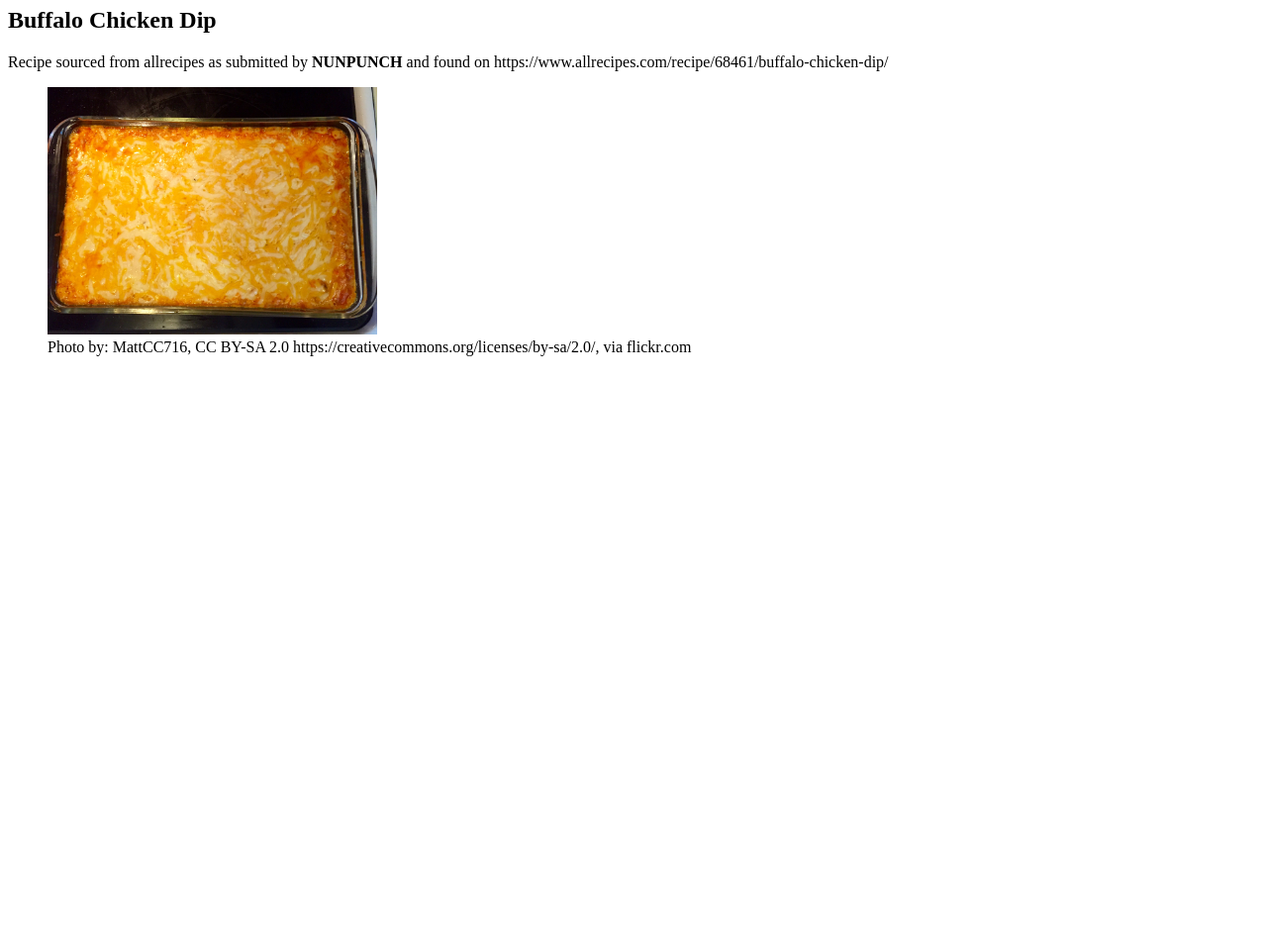
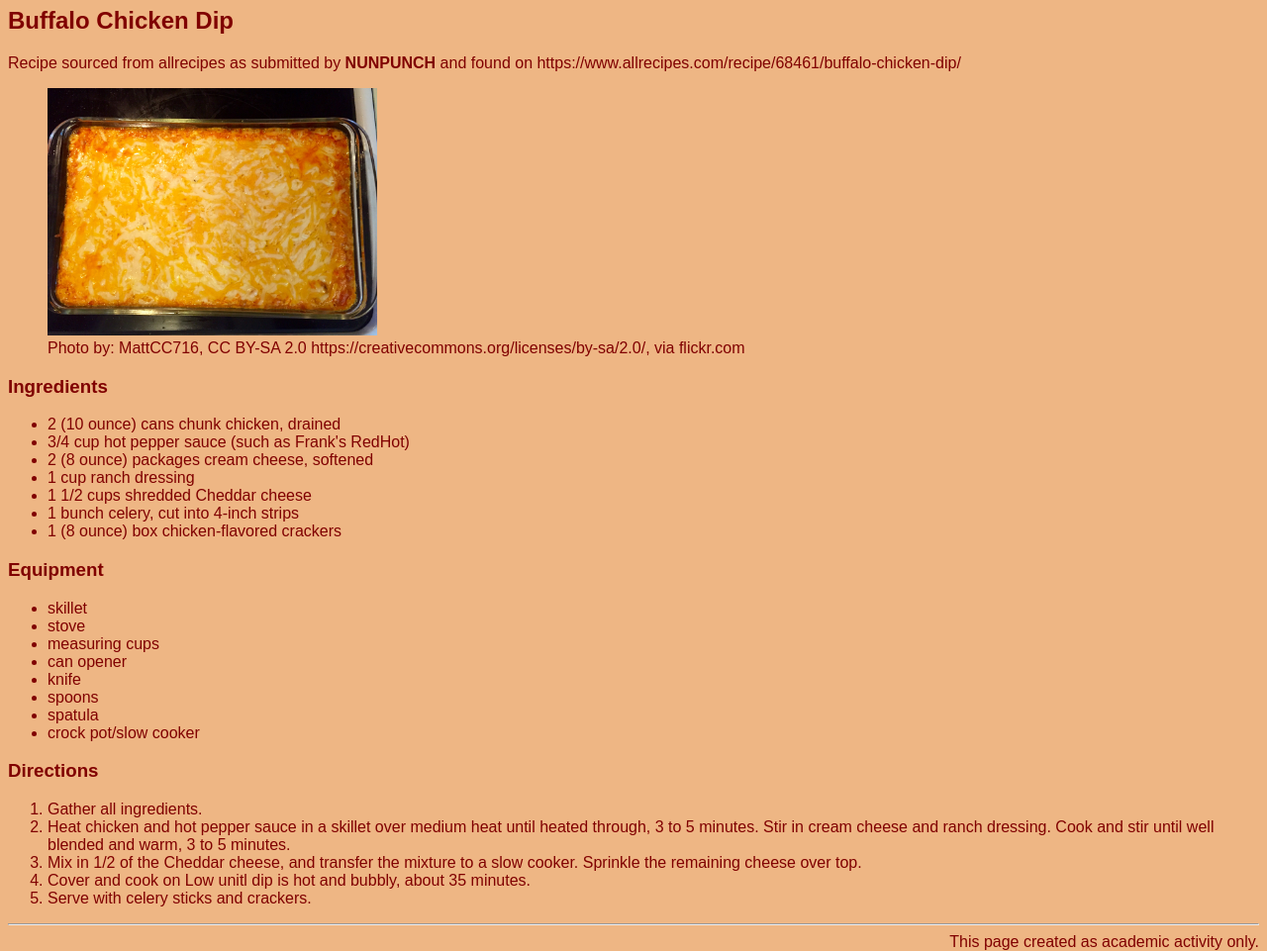
Before and after one commit to kyttekatte/CodingAssignment3, a plain HTML site: page index.html in a window 1280 px wide. Shown: the part 73-1034 px from the top of the page at 99% size. Before the commit the page ends 800 px from the top, so only its background shows below. Drawn offline with Linux system fonts and the light colour scheme.

Commit message:
CA2 Submission Ready

```diff
--- a/index.html
+++ b/index.html
@@ -7,7 +7,7 @@
     <meta name="author" content="Kytte Burke">
     <title>My "B" Recipe</title>
   </head>
-  <body>
+  <body style="background-color: rgb(238, 182, 132); color: maroon; font-family: Arial, Helvetica, sans-serif;">
     <h1>My "B" Recipe</h1>
     <h2>Buffalo Chicken Dip</h2>
     <p>Recipe sourced from allrecipes as submitted by <strong>NUNPUNCH</strong> and found on https://www.allrecipes.com/recipe/68461/buffalo-chicken-dip/</p>
@@ -16,5 +16,43 @@
         <img src="images/buffaloDip.jpg" alt="Cassarole dish with buffalo chicken dip" height="250">
         <figcaption>Photo by: MattCC716, CC BY-SA 2.0 https://creativecommons.org/licenses/by-sa/2.0/, via flickr.com</figcaption>
     </figure>
+
+    <h3>Ingredients</h3>
+    <ul>
+        <li>2 (10 ounce) cans chunk chicken, drained</li>
+        <li>3/4 cup hot pepper sauce (such as Frank's RedHot)</li>
+        <li>2 (8 ounce) packages cream cheese, softened</li>
+        <li>1 cup ranch dressing</li>
+        <li>1 1/2 cups shredded Cheddar cheese</li>
+        <li>1 bunch celery, cut into 4-inch strips</li>
+        <li>1 (8 ounce) box chicken-flavored crackers</li>
+    </ul>
+
+    <h3>Equipment</h3>
+    <ul>
+        <li>skillet</li>
+        <li>stove</li>
+        <li>measuring cups</li>
+        <li>can opener</li>
+        <li>knife</li>
+        <li>spoons</li>
+        <li>spatula</li>
+        <li>crock pot/slow cooker</li>
+    </ul>
+
+    <h3>Directions</h3>
+    <ol>
+        <li>Gather all ingredients.</li>
+        <li>Heat chicken and hot pepper sauce in a skillet over medium heat until heated through, 3 to 5 minutes. Stir in cream cheese and ranch dressing. Cook and stir until well blended and warm, 3 to 5 minutes.</li>
+        <li>Mix in 1/2 of the Cheddar cheese, and transfer the mixture to a slow cooker. Sprinkle the remaining cheese over top.</li>
+        <li>Cover and cook on Low unitl dip is hot and bubbly, about 35 minutes.</li>
+        <li>Serve with celery sticks and crackers.</li>
+    </ol>
+
+    <hr>
+
+    <span style="float:right">This page created as academic activity only.</span>
+
+
  </body>
 </html>
```
Also changed, not shown: images/valid-html-recipe-burke.png (added).
